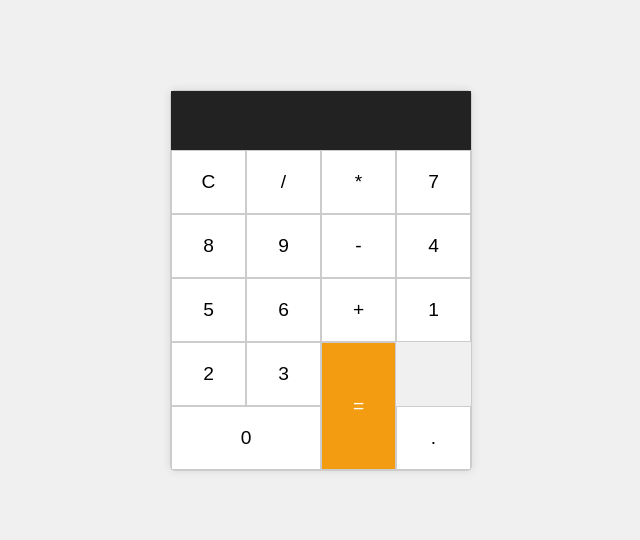
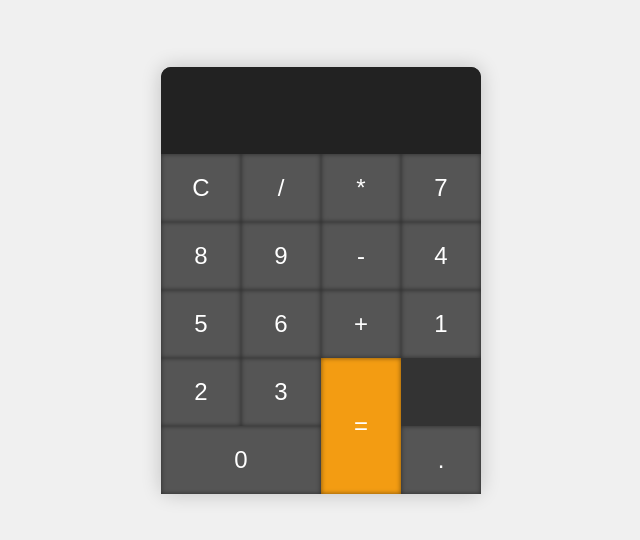
Before and after one commit to Aureliaevangline/scmsgemini1, a plain HTML site: page index.html in a window 1280 px wide. Shown: the part 120-660 px from the top of the page, without its empty margins (319-959 px from the left). Drawn offline with Linux system fonts and the light colour scheme.

Commit message:
Update calculator UI

```diff
--- a/style.css
+++ b/style.css
@@ -5,18 +5,21 @@ body {
     height: 100vh;
     background-color: #f0f0f0;
     margin: 0;
+    font-family: 'Arial', sans-serif;
 }
 
 .calculator {
-    border: 1px solid #ccc;
-    border-radius: 5px;
-    box-shadow: 0 0 10px rgba(0, 0, 0, 0.1);
-    width: 300px;
+    border-radius: 10px;
+    box-shadow: 0 0 20px rgba(0, 0, 0, 0.2);
+    width: 320px;
+    background-color: #333;
 }
 
 .display {
     background-color: #222;
-    padding: 10px;
+    padding: 20px;
+    border-top-left-radius: 10px;
+    border-top-right-radius: 10px;
 }
 
 .display input {
@@ -24,7 +27,7 @@ body {
     border: none;
     background-color: #222;
     color: #fff;
-    font-size: 2em;
+    font-size: 2.5em;
     text-align: right;
 }
 
@@ -34,21 +37,22 @@ body {
 }
 
 .buttons button {
-    border: 1px solid #ccc;
+    border: none;
     padding: 20px;
-    font-size: 1.2em;
+    font-size: 1.5em;
     cursor: pointer;
-    background-color: #fff;
+    background-color: #555;
+    color: #fff;
+    box-shadow: inset 0 0 5px rgba(0, 0, 0, 0.5);
 }
 
 .buttons button:hover {
-    background-color: #f0f0f0;
+    background-color: #777;
 }
 
 .buttons .equal {
     grid-row: span 2;
     background-color: #f39c12;
-    color: #fff;
 }
 
 .buttons .equal:hover {
```
